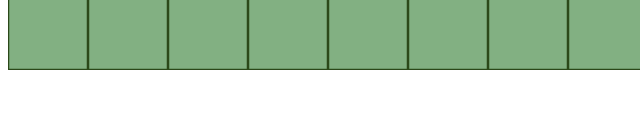
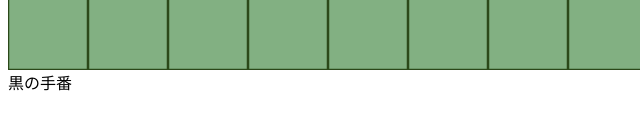
Before and after one commit to NakanoChuo/Reversi, a plain HTML site: page game.html in a window 1280 px wide. Shown: the part 578-708 px from the top of the page, 0-640 px from the left. Drawn offline with Linux system fonts and the light colour scheme.

Commit message:
Add a function to show messages

```diff
--- a/game.html
+++ b/game.html
@@ -30,6 +30,7 @@
             </svg>
         </div>
     </div>
+    <div id="message"></div>
     <script src="public/game.js"></script>
     <script>
         game = new Reversi();
--- a/public/game.js
+++ b/public/game.js
@@ -13,9 +13,11 @@ class Reversi {
     }
 
     constructor() {
-        this.board = new Board();
+        this.screen = new Screen();
+        this.board = new Board(this.screen);
         this.board.initialize();
         this.turn = Reversi.BLACK;
+        this.screen.showMessage(`${this.turn == Reversi.BLACK ? '黒' : '白'}の手番`);
     }
 
     setPlayers(player1, player2) {
@@ -39,6 +41,7 @@ class Reversi {
             // コマが裏返せるなら、その場所に置けるため置く
             this.board.set(col, row, color);
             this.turn = Reversi.getReverseColor(this.turn);
+            this.screen.showMessage(`${this.turn == Reversi.BLACK ? '黒' : '白'}の手番`);
         }
     }
 
@@ -63,12 +66,12 @@ class Reversi {
 
 // 盤面の状態を保持
 class Board {
-    constructor() {
+    constructor(screen) {
         this.array2d = new Array(Reversi.COL_COUNT);
         for (let i = 0; i < Reversi.COL_COUNT; i++) {
             this.array2d[i] = new Array(Reversi.ROW_COUNT);
         }
-        this.screen = new Screen();
+        this.screen = screen;
     }
 
     initialize() {
@@ -132,6 +135,10 @@ class Screen {
             });
         }
     }
+
+    showMessage(message) {
+        document.getElementById('message').innerText = message;
+    }
 }
 
 // 入力を受け取るクラス
```
